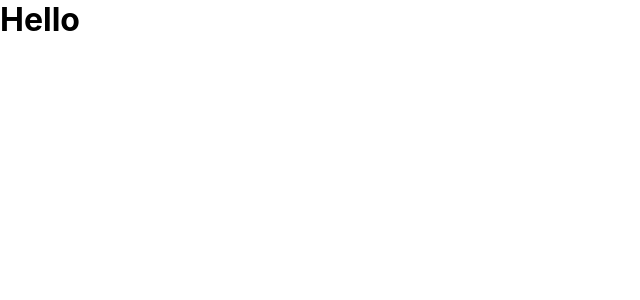
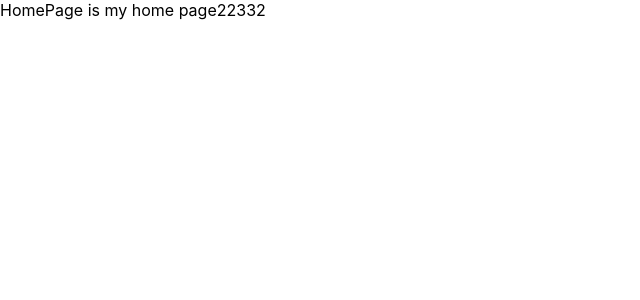
Before and after one commit to hristokarchev25/TheExhibitionWeb-App, a React (Create React App) app: page / in a window 1280 px wide. Shown: the top 300 px of the page, without its empty margins (0-640 px from the left). Built offline with nearby package versions, Linux system fonts and the light colour scheme.

Commit message:
add/ home page added

```diff
--- a/src/App.js
+++ b/src/App.js
@@ -1,10 +1,14 @@
-
+import { Routes, Route } from "react-router-dom";
+import Home from "./pages/home";
 
 function App() {
   return (
-    <div className="App">
-      <h1>Hello</h1>
-    </div>
+    <>
+      <Routes>
+        <Route path="/" element={<Home />} />
+        {/* <Route path="/scheduling" element={<SchedulingPage />} /> */}
+      </Routes>
+    </>
   );
 }
 
--- /dev/null
+++ b/src/pages/home.js
@@ -0,0 +1,9 @@
+import React from 'react';
+
+function home() {
+  return (
+    <div>HomePage is my home page22332</div>
+  )
+}
+
+export default home;
```
